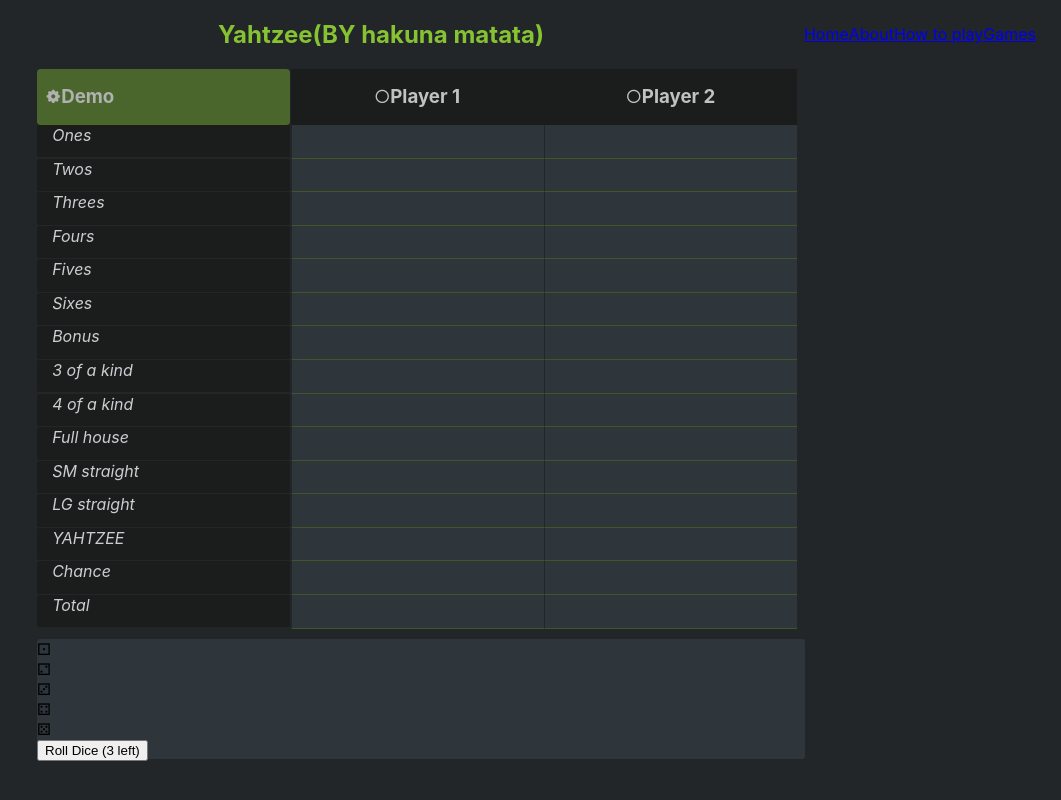
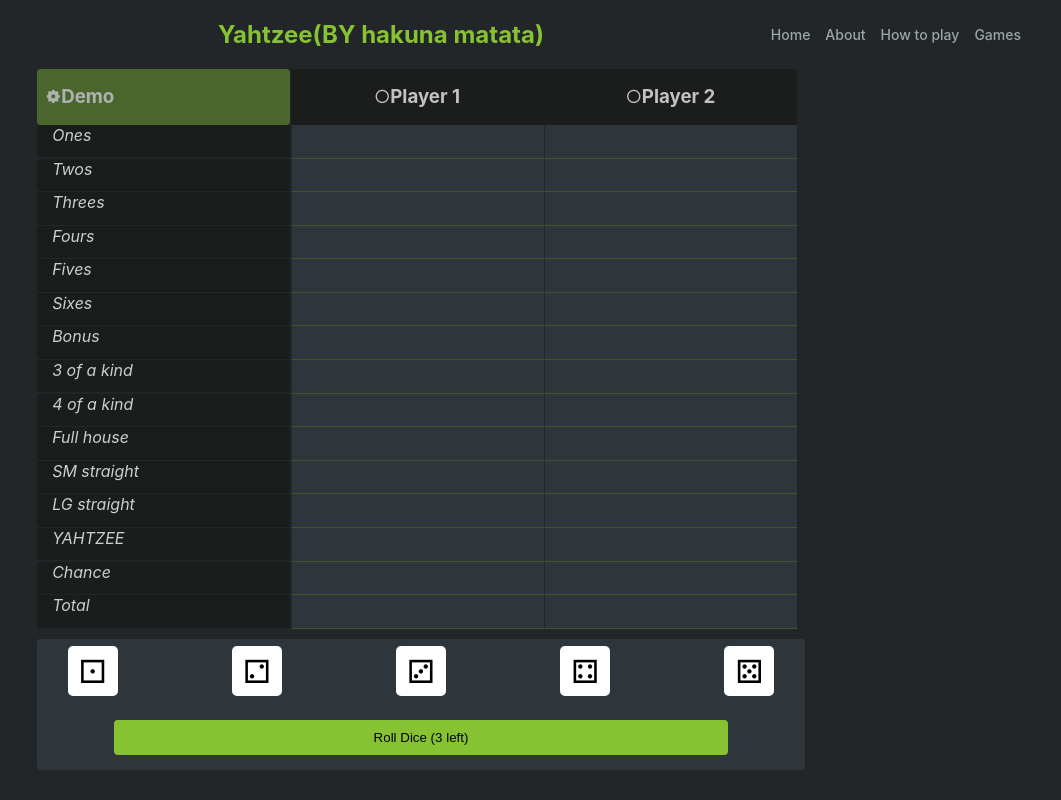
Before and after one commit to Pavan-s-ux/Yahtzee, a plain HTML site: page index.html in a window 1280 px wide. Shown: the whole page, without its empty margins (219-1280 px from the left). Drawn offline with nearby package versions, Linux system fonts and the light colour scheme.

Commit message:
added roll button

```diff
--- a/styles.css
+++ b/styles.css
@@ -32,9 +32,9 @@ body{
 
 }
 
-#menu{
+.menu{
     margin-right: 15px;
-    color: #b0b1b1cc;
+    color: #bcc6c6cc;
     font-size: 14px;
     text-decoration: none;
     font-weight: 500;
@@ -50,7 +50,7 @@ body{
 
 #board-main-column{
     display: grid;
-    grid-template-rows: 10% repeat(15,6%);
+    grid-template-rows: 10% repeat(15, 1fr);
     margin: 0.15px;
 }
 
@@ -82,7 +82,7 @@ body{
 
 .player-column{
     display: grid;
-    grid-template-rows: 10% repeat(15,6%);
+    grid-template-rows: 10% repeat(15, 1fr);
     margin: 0.15px;
 
 }
@@ -112,8 +112,45 @@ body{
 }
 
 #dice-board{
+    display: flex;
+    flex-direction: column;
     margin: 10px 20%;
-    height: 15%;
+    height: auto;
     background-color: #2e353b;
     border-radius: 3px;
+    flex-wrap: wrap;
 }
+
+.player-column.active {
+    box-shadow: 0 0 10px #86c232;
+  }
+
+.dice-container{
+    display: flex;
+    justify-content: space-between;
+    padding : 0% 4%;
+    align-items: center;
+    margin : 1% 0%;
+}
+
+.dice {
+    width: 50px;
+    height: 50px;
+    background: #fff;
+    border-radius: 5px;
+    display: flex;
+    align-items: center;
+    justify-content: center;
+    font-size: 2rem;
+    cursor: pointer;
+  }
+
+  #roll-button {
+    background: #86c232;
+    border: none;
+    padding: 10px 20px;
+    border-radius: 4px;
+    cursor: pointer;
+    margin : 2% 10%;
+
+  }
```
